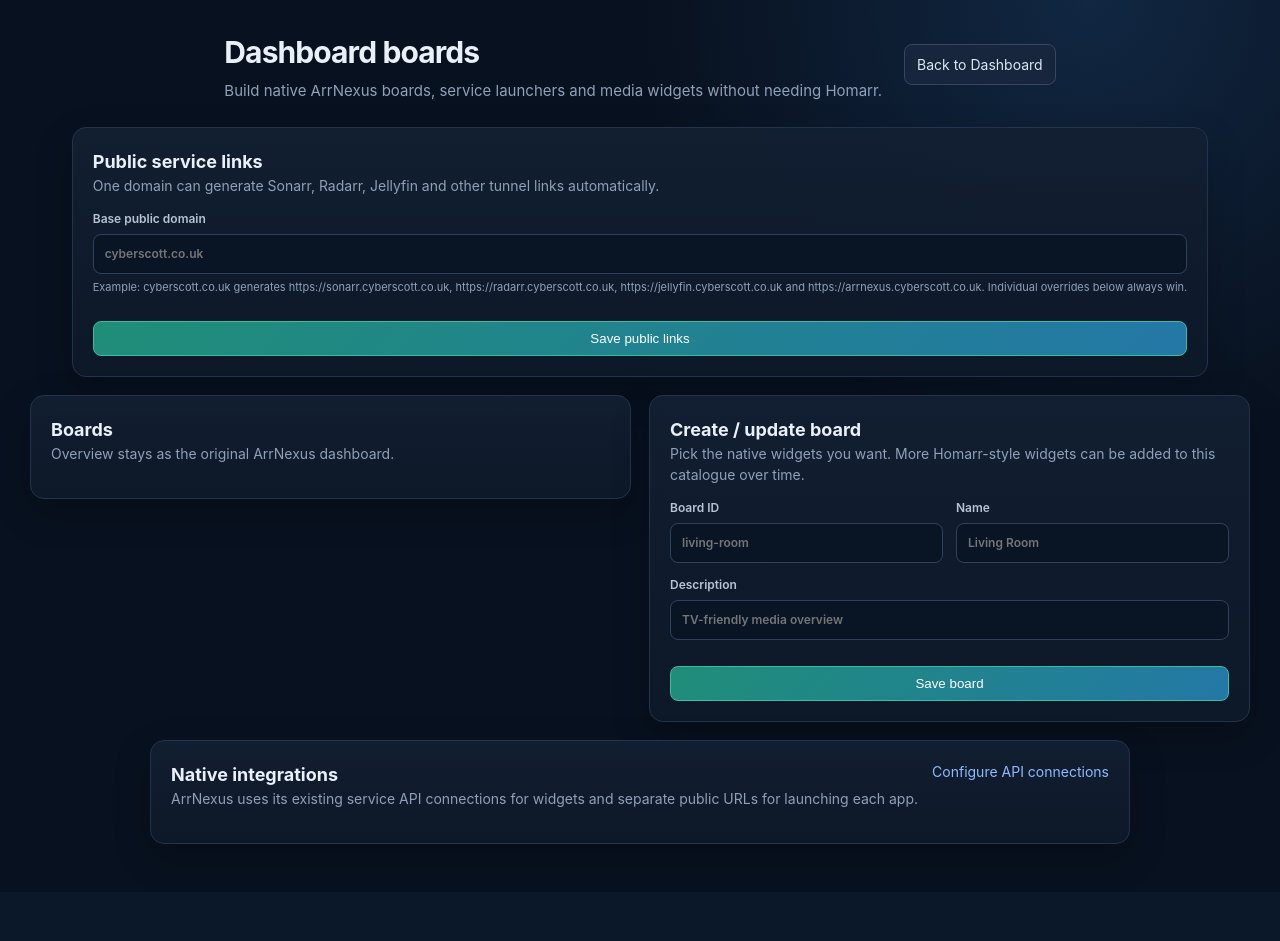
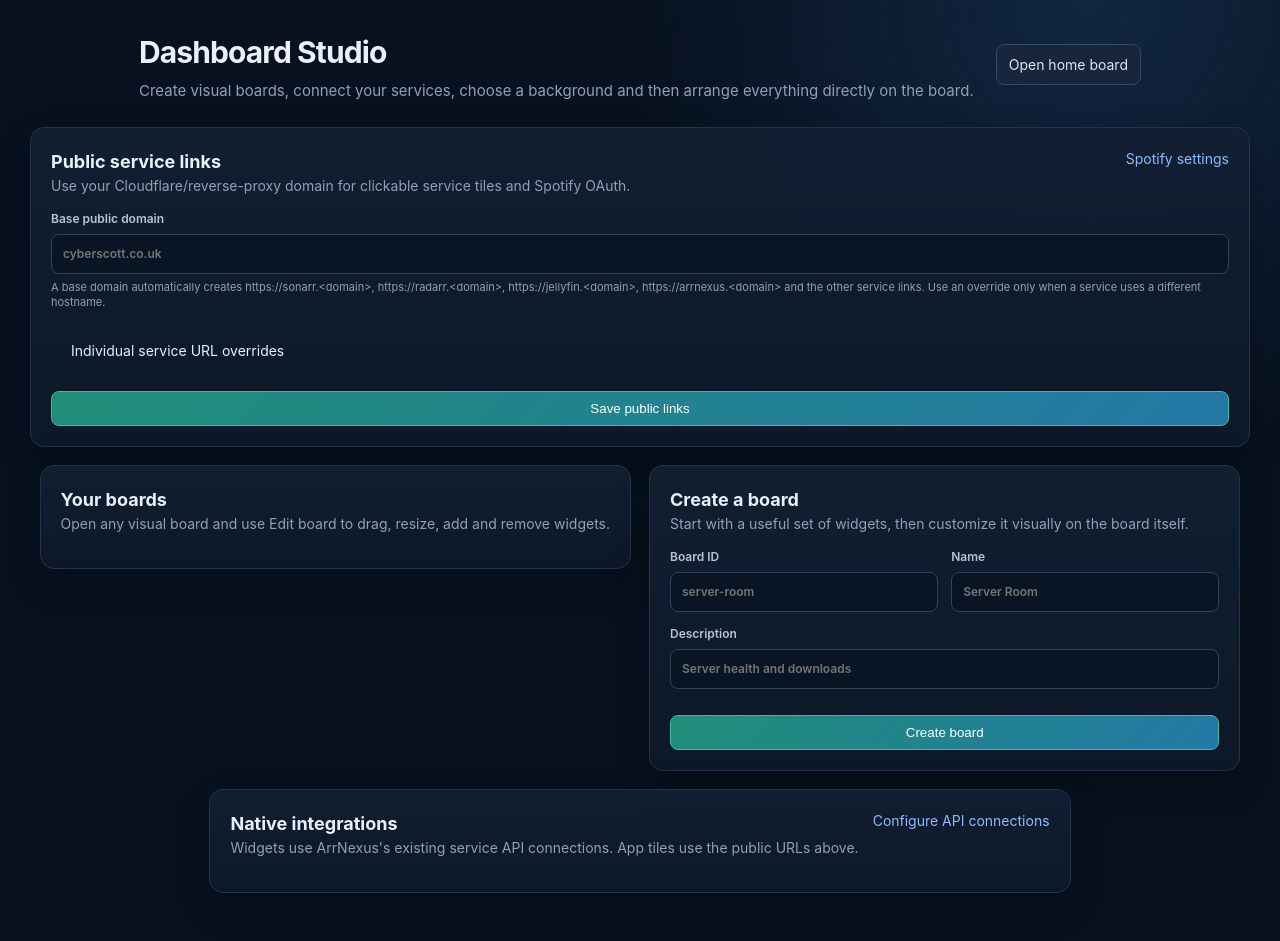
Before and after one commit to Fudmonk95/ArrNexus, a Python web app: template app/templates/dashboard_boards.html in a window 1280 px wide. Before the commit the page ends 876 px from the top, so only its background shows below. Run offline with Jinja, Linux system fonts and the light colour scheme; the template is opened without the code that fills it, so the values that code supplies are empty.

Commit message:
Expand Dashboard Studio management UI

```diff
--- a/app/templates/dashboard_boards.html
+++ b/app/templates/dashboard_boards.html
@@ -1,38 +1,40 @@
 {% extends "base.html" %}
-{% block title %}Dashboard Boards · ArrNexus{% endblock %}
-{% block head %}<link rel="stylesheet" href="/static/dashboard_boards.css?v={{ version }}">{% endblock %}
+{% block title %}Dashboard Studio · ArrNexus{% endblock %}
 {% block content %}
 <div class="page-head">
-  <div><h1>Dashboard boards</h1><p>Build native ArrNexus boards, service launchers and media widgets without needing Homarr.</p></div>
-  <div class="inline-actions"><a class="button" href="/">Back to Dashboard</a></div>
+  <div><h1>Dashboard Studio</h1><p>Create visual boards, connect your services, choose a background and then arrange everything directly on the board.</p></div>
+  <div class="inline-actions"><a class="button" href="/?board={{ home_board if home_board != 'overview' else '' }}">Open home board</a></div>
 </div>
 
 <section class="panel">
-  <div class="panel-head"><div><h2>Public service links</h2><span class="muted">One domain can generate Sonarr, Radarr, Jellyfin and other tunnel links automatically.</span></div></div>
+  <div class="panel-head"><div><h2>Public service links</h2><span class="muted">Use your Cloudflare/reverse-proxy domain for clickable service tiles and Spotify OAuth.</span></div><a href="/music/settings">Spotify settings</a></div>
   <form method="post" action="/dashboard/boards/settings" class="stack">
     <label>Base public domain
       <input name="public_domain" value="{{ public_domain }}" placeholder="cyberscott.co.uk">
-      <span class="field-help">Example: cyberscott.co.uk generates https://sonarr.cyberscott.co.uk, https://radarr.cyberscott.co.uk, https://jellyfin.cyberscott.co.uk and https://arrnexus.cyberscott.co.uk. Individual overrides below always win.</span>
+      <span class="field-help">A base domain automatically creates https://sonarr.&lt;domain&gt;, https://radarr.&lt;domain&gt;, https://jellyfin.&lt;domain&gt;, https://arrnexus.&lt;domain&gt; and the other service links. Use an override only when a service uses a different hostname.</span>
     </label>
-    <div class="service-link-editor">
+    <details>
+      <summary>Individual service URL overrides</summary>
+      <div class="service-link-editor" style="margin-top:12px">
         {% for service in service_links %}
         <label>{{ service.name }} public URL
           <input name="url_{{ service.key }}" value="{{ service.override }}" placeholder="{{ service.url or ('https://' ~ service.key ~ '.example.com') }}">
         </label>
         {% endfor %}
       </div>
+    </details>
     <button class="primary" type="submit">Save public links</button>
   </form>
-  {% if spotify_public_url %}<div class="spotify-domain-hint"><strong>Spotify callback base:</strong> {{ spotify_public_url }}<span class="muted"> · Spotify will use {{ spotify_public_url }}/music/spotify/callback</span></div>{% endif %}
+  {% if spotify_public_url %}<div class="spotify-domain-hint"><strong>Spotify callback:</strong> {{ spotify_public_url }}/music/spotify/callback</div>{% endif %}
 </section>
 
 <div class="grid two dashboard-manager-grid">
 <section class="panel">
-  <div class="panel-head"><div><h2>Boards</h2><span class="muted">Overview stays as the original ArrNexus dashboard.</span></div></div>
+  <div class="panel-head"><div><h2>Your boards</h2><span class="muted">Open any visual board and use Edit board to drag, resize, add and remove widgets.</span></div></div>
   <div class="board-manager-list">
   {% for board in boards %}
     <div class="board-manager-row">
-      <div><strong>{{ board.name }}</strong><div class="muted small">{{ board.description or board.id }}</div></div>
+      <div><strong>{{ board.name }}</strong><div class="muted small">{{ board.description or board.id }}</div>{% if board.id != 'overview' %}<div class="muted small">{{ board.items|length }} widgets · {{ board.appearance.columns }} columns</div>{% endif %}</div>
       <div class="inline-actions">
         <a class="button" href="/{% if board.id != 'overview' %}?board={{ board.id }}{% endif %}">Open</a>
         {% if board.id != home_board %}<form method="post" action="/dashboard/boards/home"><input type="hidden" name="board_id" value="{{ board.id }}"><button type="submit">Set home</button></form>{% else %}<span class="pill good">Home</span>{% endif %}
@@ -44,25 +46,47 @@
 </section>
 
 <section class="panel">
-  <div class="panel-head"><div><h2>Create / update board</h2><span class="muted">Pick the native widgets you want. More Homarr-style widgets can be added to this catalogue over time.</span></div></div>
+  <div class="panel-head"><div><h2>Create a board</h2><span class="muted">Start with a useful set of widgets, then customize it visually on the board itself.</span></div></div>
   <form method="post" action="/dashboard/boards/save" class="stack">
-    <div class="form-grid"><label>Board ID<input name="board_id" placeholder="living-room"></label><label>Name<input name="name" placeholder="Living Room"></label></div>
-    <label>Description<input name="description" placeholder="TV-friendly media overview"></label>
+    <div class="form-grid"><label>Board ID<input name="board_id" placeholder="server-room"></label><label>Name<input name="name" placeholder="Server Room"></label></div>
+    <label>Description<input name="description" placeholder="Server health and downloads"></label>
     <div class="widget-picker">
       {% for widget in widgets %}
-      <label class="widget-choice"><input type="checkbox" name="widgets" value="{{ widget.key }}" checked><span><strong>{{ widget.name }}</strong><small>{{ widget.description }}</small></span></label>
+      <label class="widget-choice"><input type="checkbox" name="widgets" value="{{ widget.key }}" {% if widget.key in ['app-launcher','host-resources','jellyfin-streams','downloads','recent-media'] %}checked{% endif %}><span><strong>{{ widget.name }}</strong><small>{{ widget.description }}</small><small>{{ widget.category }}</small></span></label>
       {% endfor %}
     </div>
-    <button class="primary" type="submit">Save board</button>
+    <button class="primary" type="submit">Create board</button>
   </form>
 </section>
 </div>
 
+{% for board in boards %}{% if board.id != 'overview' %}
+<section class="panel board-appearance-panel">
+  <div class="panel-head"><div><h2>{{ board.name }} appearance</h2><span class="muted">Wallpaper, glass effect and grid density are board-specific.</span></div><a href="/?board={{ board.id }}">Preview ↗</a></div>
+  <form method="post" action="/dashboard/boards/appearance" class="stack">
+    <input type="hidden" name="board_id" value="{{ board.id }}">
+    <div class="form-grid">
+      <label>Accent colour<input type="color" name="accent" value="{{ board.appearance.accent }}"></label>
+      <label>Columns<input type="number" min="6" max="24" name="columns" value="{{ board.appearance.columns }}"></label>
+      <label>Panel opacity<input type="number" min="0.25" max="1" step="0.05" name="panel_opacity" value="{{ board.appearance.panel_opacity }}"></label>
+      <label>Glass blur<input type="number" min="0" max="40" name="blur" value="{{ board.appearance.blur }}"></label>
+      <label>Corner radius<input type="number" min="0" max="32" name="radius" value="{{ board.appearance.radius }}"></label>
+      <label>Grid row height<input type="number" min="48" max="140" name="row_height" value="{{ board.appearance.row_height }}"></label>
+    </div>
+    <label>Background / wallpaper
+      <input name="background" value="{{ board.appearance.background }}" placeholder="https://.../wallpaper.jpg or CSS gradient">
+      <span class="field-help">Paste an HTTPS image URL or a CSS linear-gradient/radial-gradient. ArrNexus adds a readability overlay to image URLs.</span>
+    </label>
+    <button type="submit">Save {{ board.name }} appearance</button>
+  </form>
+</section>
+{% endif %}{% endfor %}
+
 <section class="panel">
-  <div class="panel-head"><div><h2>Native integrations</h2><span class="muted">ArrNexus uses its existing service API connections for widgets and separate public URLs for launching each app.</span></div><a href="/arr-services">Configure API connections</a></div>
+  <div class="panel-head"><div><h2>Native integrations</h2><span class="muted">Widgets use ArrNexus's existing service API connections. App tiles use the public URLs above.</span></div><a href="/arr-services">Configure API connections</a></div>
   <div class="integration-grid">
     {% for service in service_links %}
-    <div class="integration-card"><strong>{{ service.name }}</strong><span class="muted">{{ service.url or 'Public link not configured' }}</span>{% if service.url %}<a href="{{ service.url }}" target="_blank" rel="noopener">Open service ↗</a>{% endif %}</div>
+    <div class="integration-card"><div style="display:flex;align-items:center;gap:9px"><img src="{{ service.icon }}" alt="" style="width:30px;height:30px"><strong>{{ service.name }}</strong></div><span class="muted">{{ service.url or 'Public link not configured' }}</span>{% if service.url %}<a href="{{ service.url }}" target="_blank" rel="noopener">Open service ↗</a>{% endif %}</div>
     {% endfor %}
   </div>
 </section>
```
Lines whose indentation alone changed are shown as unchanged.
